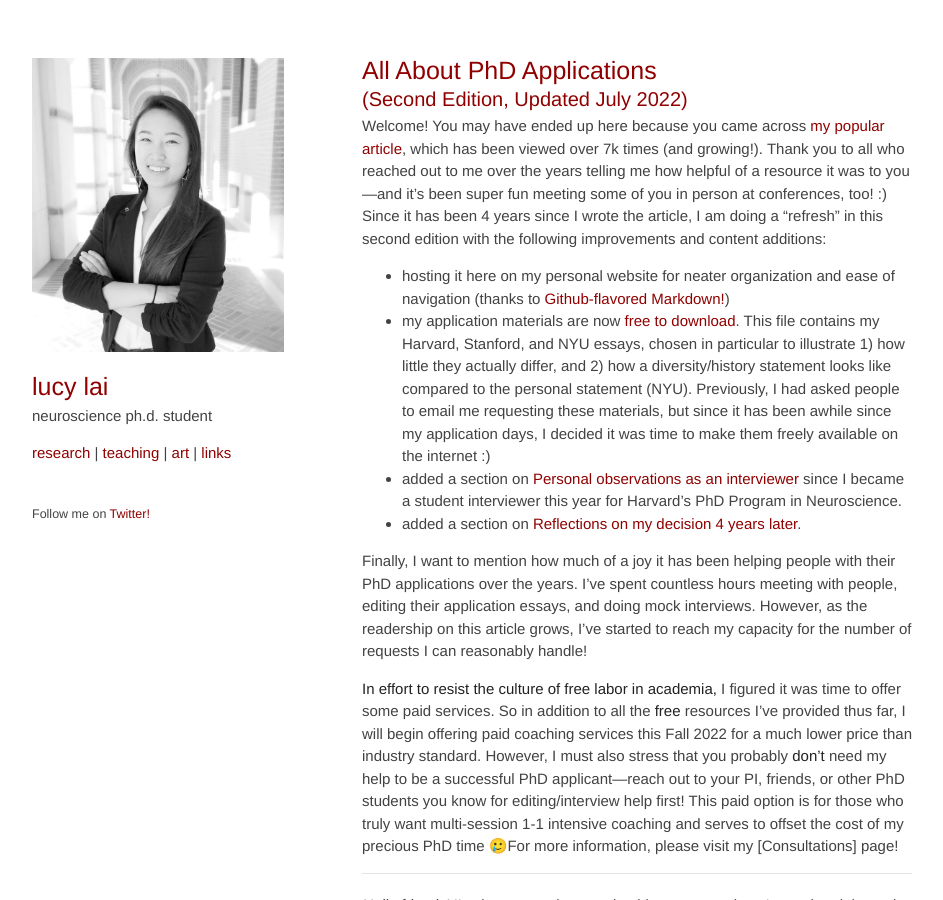
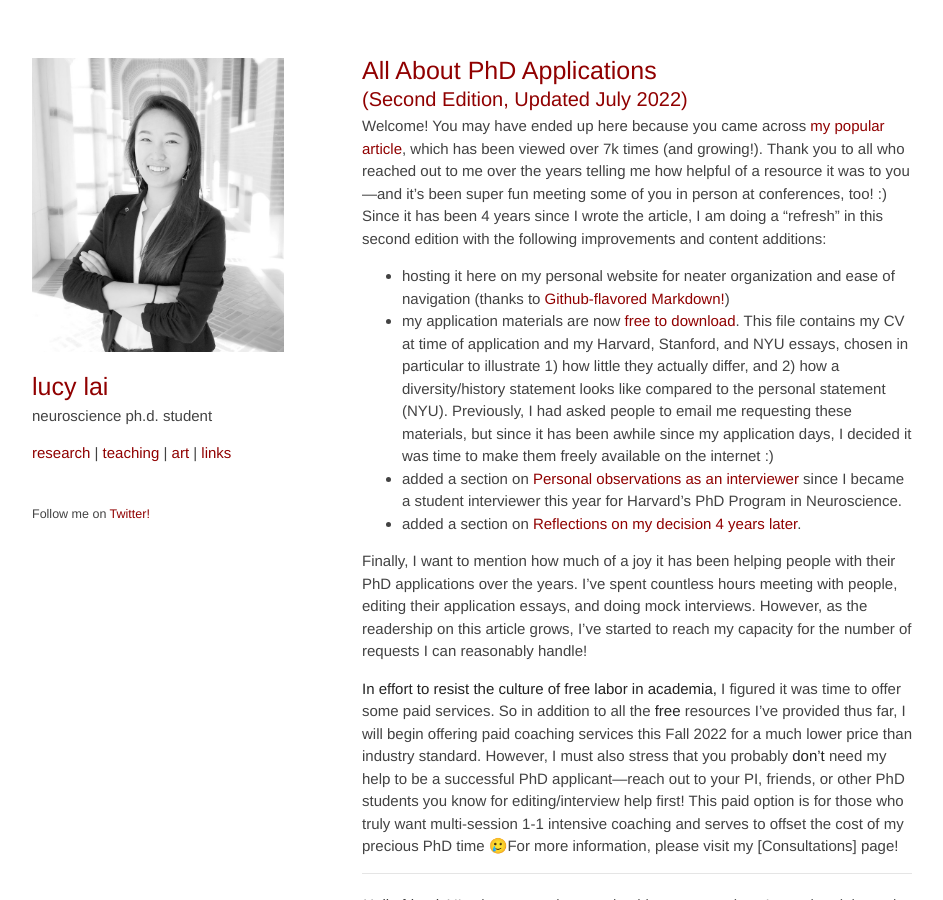
Before and after one commit to lucylai96/lucylai96.github.io, a Jekyll site: the page built from blog/gradapps.md, in a window 1280 px wide and 900 px high. Shown: the whole window, without its empty margins (168-1111 px from the left). Built offline with Jekyll 4.4.1, drawn with Linux system fonts in a browser that asks for light colours; our own code applies the rules of GitHub Pages for plain Markdown files.

Commit message:
Update gradapps.md

```diff
--- a/blog/gradapps.md
+++ b/blog/gradapps.md
@@ -4,7 +4,7 @@
 Welcome! You may have ended up here because you came across [my popular article](https://lucyblogs.wordpress.com/2018/08/02/all-about-phd-applications), which has been viewed over 7k times (and growing!). Thank you to all who reached out to me over the years telling me how helpful of a resource it was to you---and it's been super fun meeting some of you in person at conferences, too! :) Since it has been 4 years since I wrote the article, I am doing a "refresh" in this second edition with the following improvements and content additions:
 
 *  hosting it here on my personal website for neater organization and ease of navigation (thanks to [Github-flavored Markdown!](https://docs.github.com/en/get-started/writing-on-github/getting-started-with-writing-and-formatting-on-github/about-writing-and-formatting-on-github))
-*  my application materials are now **[free to download](https://lucy-lai.com/files/phd_apps.zip)**. This file contains my Harvard, Stanford, and NYU essays, chosen in particular to illustrate 1) how little they actually differ, and 2) how a diversity/history statement looks like compared to the personal statement (NYU). Previously, I had asked people to email me requesting these materials, but since it has been awhile since my application days, I decided it was time to make them freely available on the internet :)
+*  my application materials are now **[free to download](https://lucy-lai.com/files/phd_apps.zip)**. This file contains my CV at time of application and my Harvard, Stanford, and NYU essays, chosen in particular to illustrate 1) how little they actually differ, and 2) how a diversity/history statement looks like compared to the personal statement (NYU). Previously, I had asked people to email me requesting these materials, but since it has been awhile since my application days, I decided it was time to make them freely available on the internet :)
 * added a section on [Personal observations as an interviewer](#personal-observations-as-an-interviewer) since I became a student interviewer this year for Harvard's PhD  Program in Neuroscience.
 * added a section on [Reflections on my decision 4 years later](#reflections-on-my-decision).
 
```
